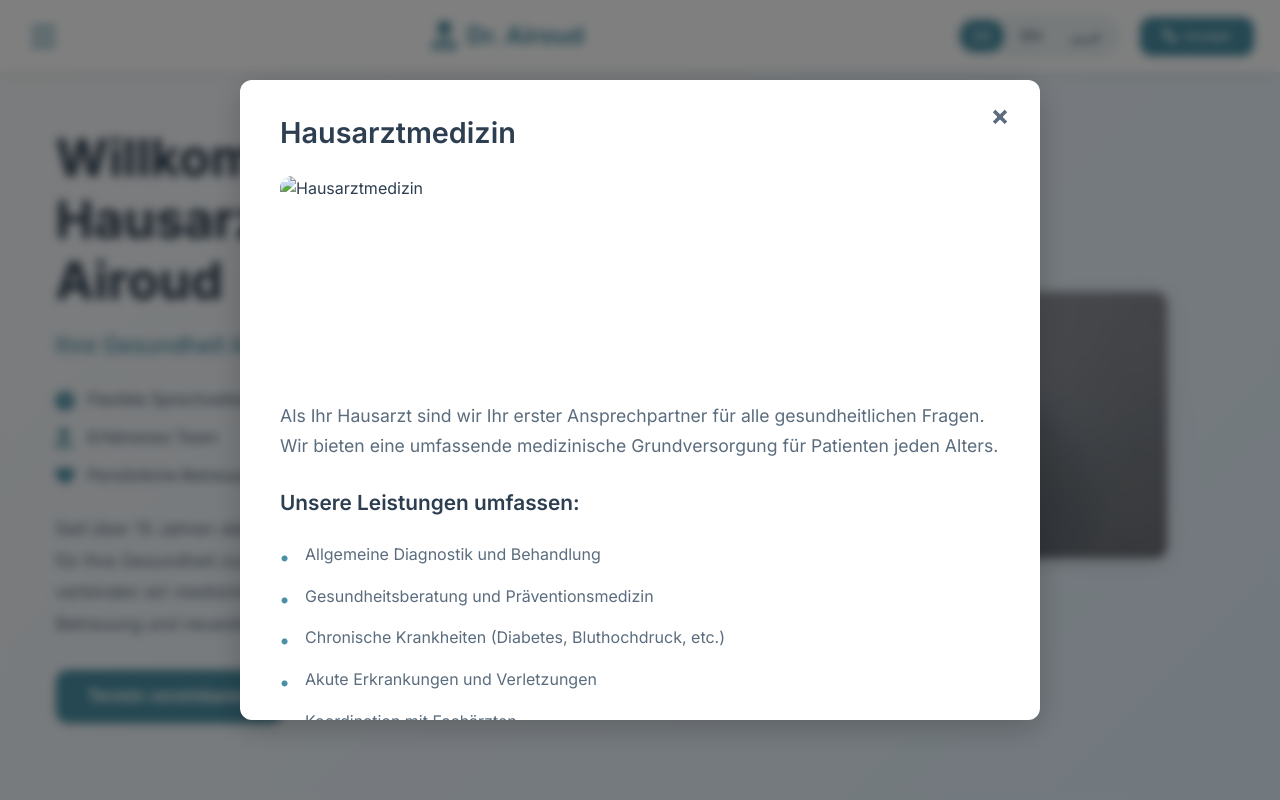
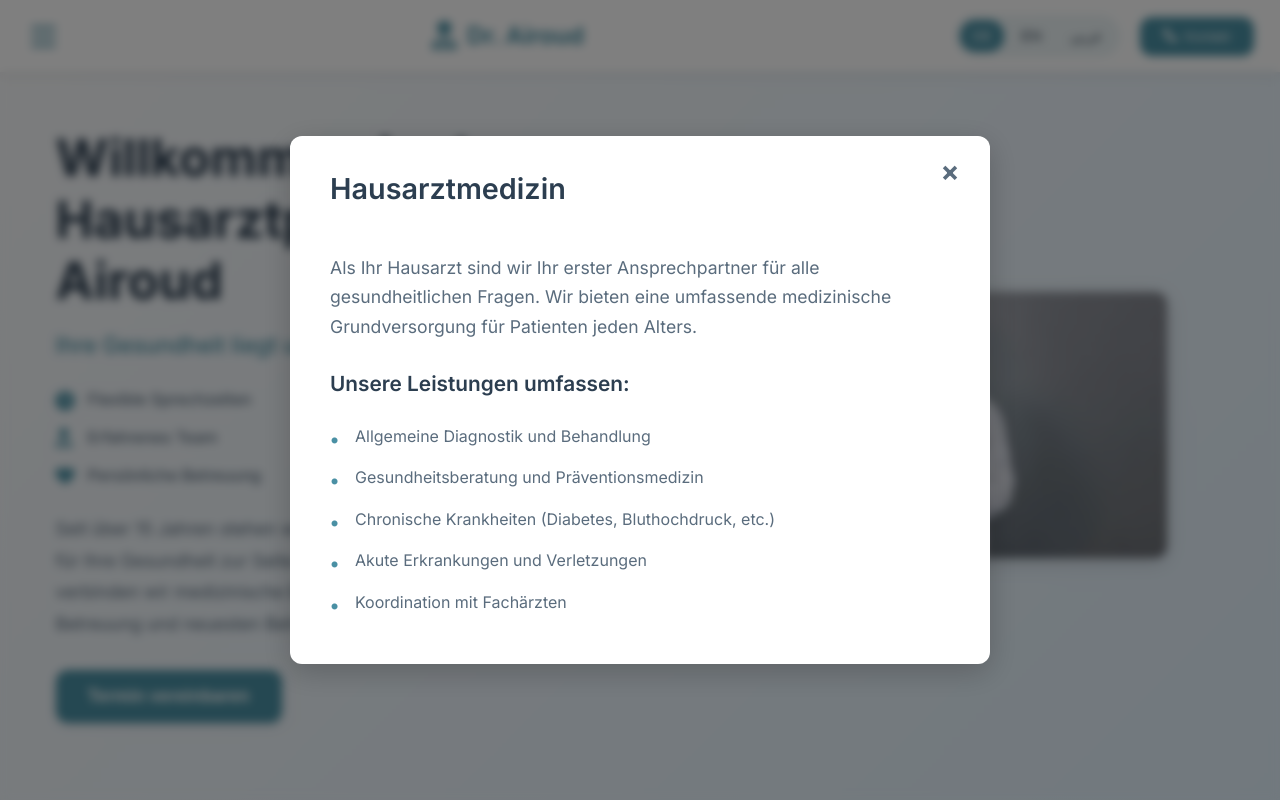
Before and after one commit to paladinsbasti/Hausarztpraxis-Airoud---Website, a PHP site: page / in a window 1280 px wide, after a click that opens the changed part. Run offline with PHP 8.4, Linux system fonts and the light colour scheme; some libraries are stand-ins or nearby versions.

Commit message:
Baba Modals v02

```diff
--- a/index.html
+++ b/index.html
@@ -273,7 +273,6 @@
             <span class="close">&times;</span>
             <h3>Hausarztmedizin</h3>
             <div class="modal-body">
-                <img src="https://via.placeholder.com/600x300/4a90a4/ffffff?text=Hausarztmedizin" alt="Hausarztmedizin">
                 <p>Als Ihr Hausarzt sind wir Ihr erster Ansprechpartner für alle gesundheitlichen Fragen. Wir bieten eine umfassende medizinische Grundversorgung für Patienten jeden Alters.</p>
                 <h4>Unsere Leistungen umfassen:</h4>
                 <ul>
@@ -292,7 +291,6 @@
             <span class="close">&times;</span>
             <h3>Vorsorgeuntersuchungen</h3>
             <div class="modal-body">
-                <img src="https://via.placeholder.com/600x300/4a90a4/ffffff?text=Vorsorge" alt="Vorsorgeuntersuchungen">
                 <p>Vorbeugung ist der beste Schutz vor Krankheiten. Unsere umfassenden Vorsorgeuntersuchungen helfen dabei, Gesundheitsrisiken frühzeitig zu erkennen.</p>
                 <h4>Unser Vorsorgeprogramm:</h4>
                 <ul>
@@ -311,7 +309,6 @@
             <span class="close">&times;</span>
             <h3>Blutuntersuchungen und Labordiagnostik</h3>
             <div class="modal-body">
-                <img src="https://via.placeholder.com/600x300/4a90a4/ffffff?text=Labor" alt="Labordiagnostik">
                 <p>Moderne Labordiagnostik direkt in unserer Praxis ermöglicht schnelle und präzise Ergebnisse für eine optimale Behandlung und Diagnosestellung.</p>
                 <h4>Unsere Laborleistungen:</h4>
                 <ul>
@@ -330,7 +327,6 @@
             <span class="close">&times;</span>
             <h3>Diagnostik</h3>
             <div class="modal-body">
-                <img src="https://via.placeholder.com/600x300/4a90a4/ffffff?text=Diagnostik" alt="Diagnostik">
                 <p>Moderne Diagnoseverfahren für eine präzise Untersuchung und optimale Behandlung. Wir verfügen über modernste Geräte für verschiedene Untersuchungen.</p>
                 <h4>Unsere diagnostischen Leistungen:</h4>
                 <ul>
@@ -350,7 +346,6 @@
             <span class="close">&times;</span>
             <h3>Hausbesuche</h3>
             <div class="modal-body">
-                <img src="https://via.placeholder.com/600x300/4a90a4/ffffff?text=Hausbesuche" alt="Hausbesuche">
                 <p>Wenn Sie nicht zu uns kommen können, kommen wir zu Ihnen. Unsere Hausbesuche ermöglichen eine medizinische Versorgung in der gewohnten Umgebung.</p>
                 <h4>Hausbesuche bieten wir an bei:</h4>
                 <ul>
@@ -370,7 +365,6 @@
             <span class="close">&times;</span>
             <h3>Disease-Management-Programme (DMP)</h3>
             <div class="modal-body">
-                <img src="https://via.placeholder.com/600x300/4a90a4/ffffff?text=DMP" alt="Disease Management Programme">
                 <p>Strukturierte Behandlungsprogramme für chronische Erkrankungen bieten eine optimale, langfristige Betreuung und Therapie.</p>
                 <h4>DMP-Programme für:</h4>
                 <ul>
--- a/styles.css
+++ b/styles.css
@@ -765,11 +765,11 @@ section {
     padding: 0;
     border-radius: var(--border-radius);
     width: 90%;
-    max-width: 800px;
-    min-width: 600px;
-    height: 80vh;
-    max-height: 800px;
-    min-height: 600px;
+    max-width: 700px;
+    min-width: 500px;
+    height: auto;
+    max-height: 90vh;
+    min-height: 400px;
     overflow-y: auto;
     position: relative;
     animation: slideUp 0.3s ease;
@@ -823,20 +823,11 @@ section {
 }
 
 .modal-body {
-    padding: 0 40px 40px;
+    padding: 20px 40px 40px;
     flex: 1;
     overflow-y: auto;
     display: flex;
     flex-direction: column;
-}
-
-.modal-body img {
-    width: 100%;
-    height: 200px;
-    object-fit: cover;
-    border-radius: var(--border-radius);
-    margin-bottom: 25px;
-    flex-shrink: 0;
 }
 
 .modal-body p {
@@ -844,6 +835,10 @@ section {
     color: var(--text-light);
     line-height: 1.7;
     margin-bottom: 25px;
+}
+
+.modal-body p:first-child {
+    margin-top: 0;
 }
 
 .modal-body h4 {
@@ -1020,7 +1015,8 @@ section {
 
     .modal-content {
         width: 95%;
-        min-width: 500px;
+        min-width: 400px;
+        max-height: 85vh;
     }
 }
 
@@ -1117,8 +1113,9 @@ section {
         margin: 10px;
         width: calc(100% - 20px);
         min-width: auto;
-        height: 90vh;
-        min-height: auto;
+        height: auto;
+        max-height: 95vh;
+        min-height: 300px;
     }
 
     .modal-content h3 {
@@ -1127,7 +1124,7 @@ section {
     }
 
     .modal-body {
-        padding: 0 20px 30px;
+        padding: 15px 20px 30px;
     }
 
     .intro-features {
```
